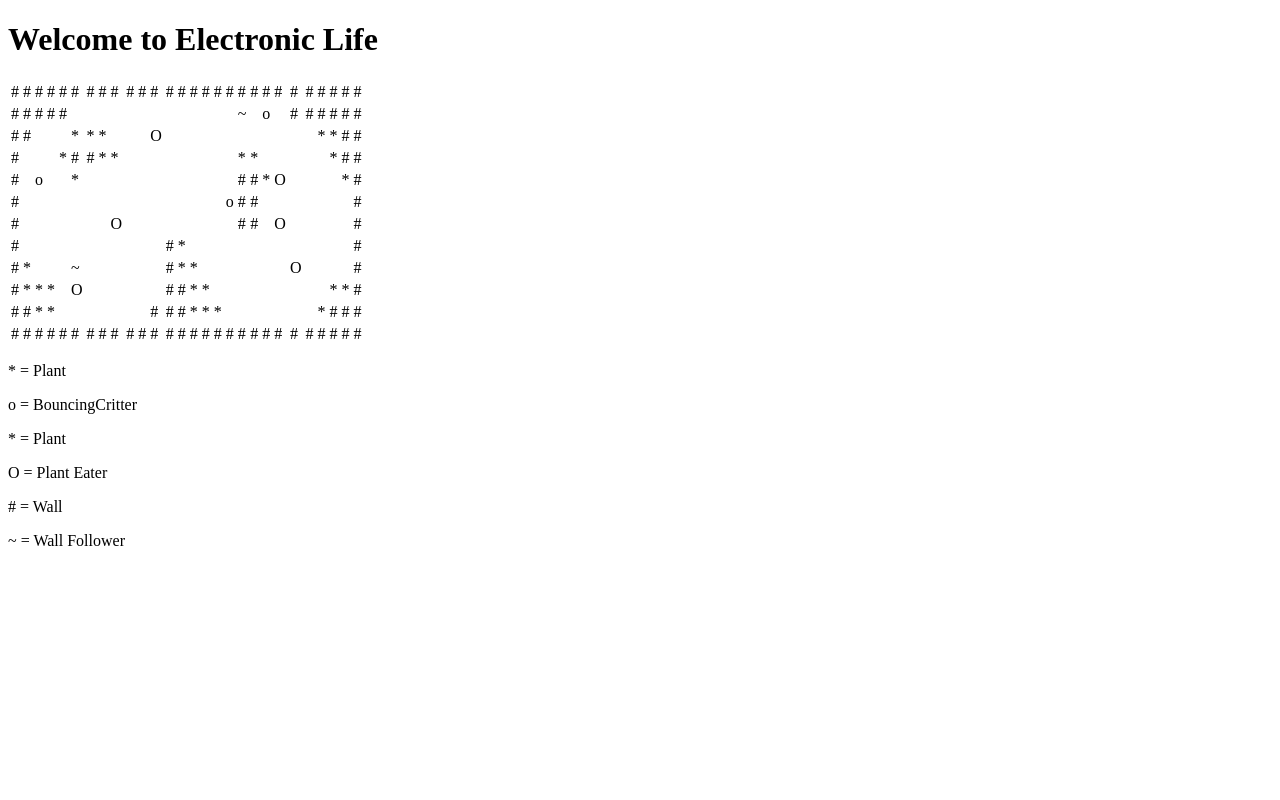
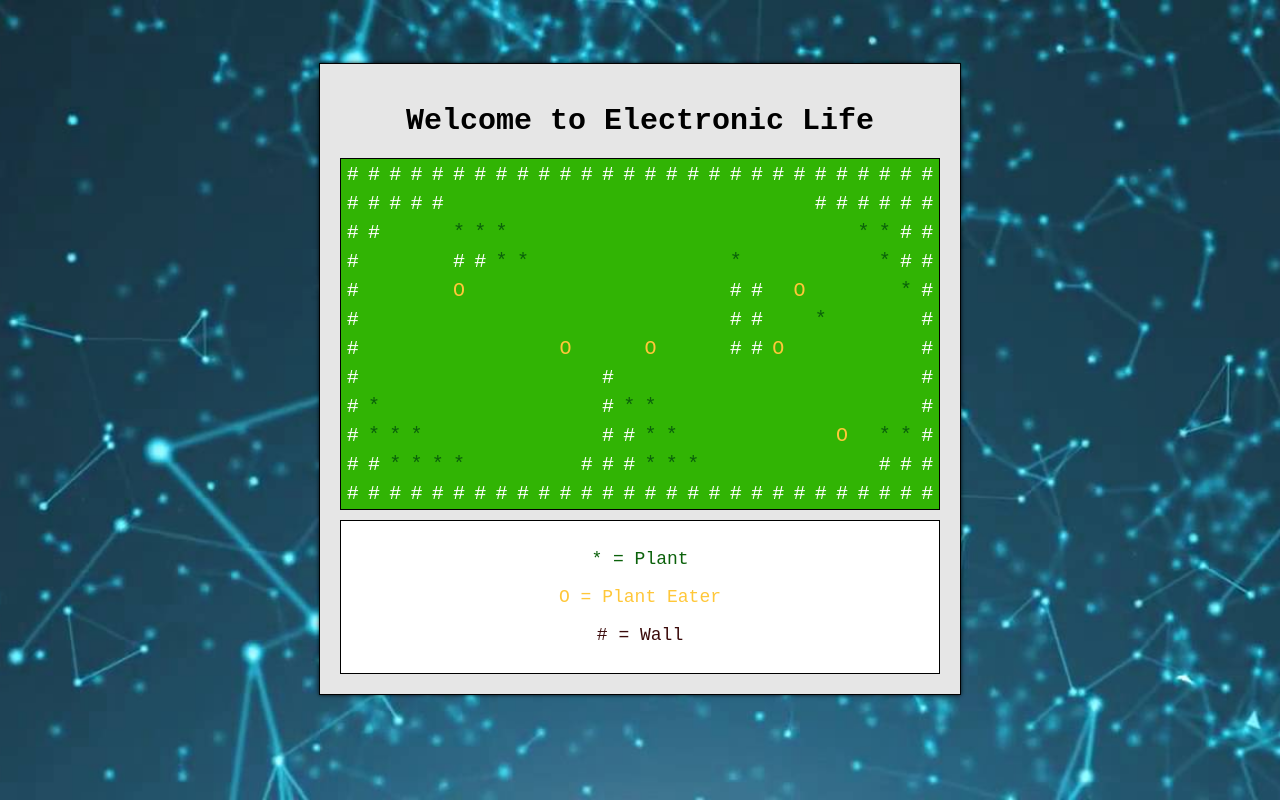
Before and after one commit to ULL-ESIT-MII-CA-1718/electronic-life-KevMCh, a website: page index.html in a window 1280 px wide. Drawn offline with Linux system fonts and the light colour scheme.

Commit message:
CSS Style; Close #2

```diff
--- a/index.html
+++ b/index.html
@@ -9,6 +9,7 @@
     <meta name="viewport" content="width=device-width, initial-scale=1">
 
     <link rel="apple-touch-icon" href="apple-touch-icon.png">
+    <link rel="stylesheet" href="stylesheets/basic.css">
   </head>
 
   <body>
@@ -18,11 +19,8 @@
       </div>
       <div class="legend">
         <p class="plant">* = Plant</p>
-        <p class="plant-eater">o = BouncingCritter</p>
-        <p class="plant-eater">* = Plant</p>
         <p class="plant-eater">O = Plant Eater</p>
         <p class="wall"># = Wall</p>
-        <p class="wall-follower">~ = Wall Follower</p>
       </div>
     </div>
 
--- a/src/main.js
+++ b/src/main.js
@@ -2,16 +2,16 @@ function init () {
   var container = document.getElementById('world');
   var valley = new LifelikeWorld(
                                   ["############################",
-                                   "#####       ~         ######",
-                                   "##   ***      o         **##",
+                                   "#####                 ######",
+                                   "##   ***                **##",
                                    "#   *##**         **  O  *##",
                                    "#    ***     O    ##**    *#",
-                                   "# o     O         ##***    #",
+                                   "#       O         ##***    #",
                                    "#                 ##**     #",
                                    "#   O       #*             #",
                                    "#*          #**       O    #",
-                                   "#***    ~   ##**    O    **#",
-                                   "##****     ###*** o     *###",
+                                   "#***        ##**    O    **#",
+                                   "##****     ###***       *###",
                                    "############################"],
 
                                   {
--- a/src/world.js
+++ b/src/world.js
@@ -73,8 +73,10 @@ World.prototype.checkDestination = function(action, vector) {
 
 var cellStyles = {
   "#": 'wall',
+  "*": 'plant',
   "O": 'plant-eater',
-  "*": 'plant'
+  "o": 'bouncing-critter',
+  "~": 'wall-follower'
 };
 
 function buildCell(char){
@@ -102,5 +104,5 @@ World.prototype.toHtmlTable = function() {
 
 World.prototype.draw = function() {
   this.container.innerHTML = this.toHtmlTable();
-  console.log(this.toString());
+  // console.log(this.toString());
 };
--- /dev/null
+++ b/stylesheets/basic.css
@@ -0,0 +1,77 @@
+body {
+  background: #999;
+  background: url('../imgs/background.jpg') no-repeat center fixed;
+  background-size: cover;
+  font-family: monospace;
+  color: #666;
+  font-size: 20px;
+}
+
+h1 {
+  font-size: 30px;
+}
+
+.container {
+  width: 600px;
+  margin: 5% auto;
+  padding: 20px;
+  background: #E6E6E6;
+  color: black;
+  text-align: center;
+  box-shadow: 0px 0px 4px rgba(0,0,0,0.8);
+  border: solid 1px black;
+}
+
+.legend {
+  background: white;
+  border: solid 1px black;
+  margin-top: 10px;
+  padding-top: 10px;
+  padding-bottom: 10px;
+  font-size: 18px;
+}
+
+.world {
+  background: #444;
+  border: solid 1px black;
+}
+
+.world-map {
+  width: 100%;
+  background: #31B404;
+}
+
+.world-map td {
+  text-align: center;
+  vertical-align: middle;
+  width: 25px;
+  height: 25px;
+  color: #FFF;
+
+}
+
+.plant,
+td.plant {
+  color: #0B610B;
+}
+
+.plant-eater,
+td.plant-eater {
+  color: #FFC739;
+}
+
+.wall {
+  color: #3B0B0B;
+}
+
+.wall-follower {
+  color: #2E64FE;
+}
+
+.bouncing-critter {
+  color: #FE2E2E;
+}
+
+.repo {
+  color: #D2D2F2;
+}
```
Also changed, not shown: imgs/background.jpg (added).
